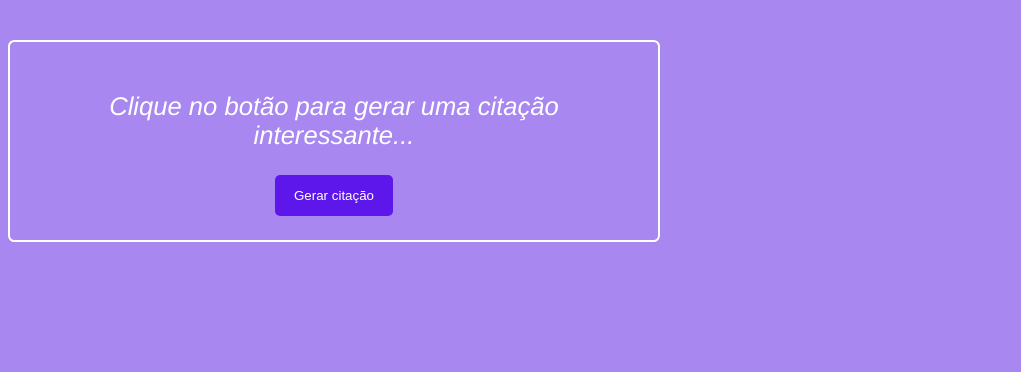
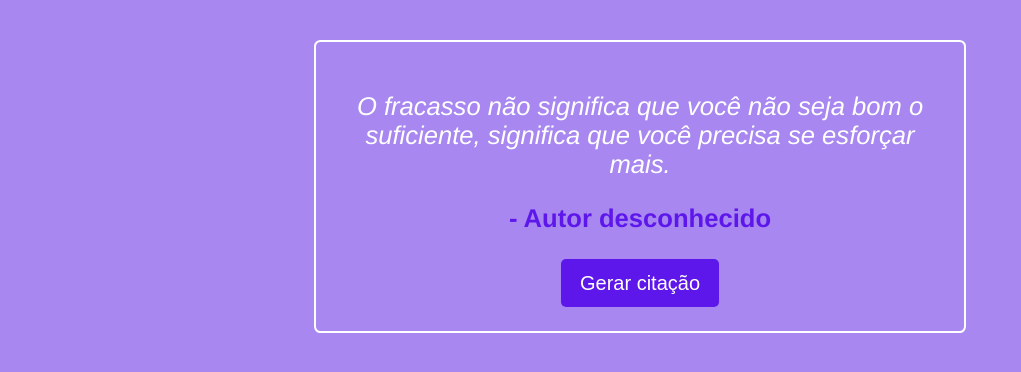
Before and after one commit to malinhodev/citacoes, a plain HTML site: page index.html in a window 1280 px wide. Both pictures are taken after a click on the button "Gerar citação". Shown: the whole page, without its empty margins (0-1021 px from the left). Drawn offline with Linux system fonts and the light colour scheme.

Commit message:
algoritimo dos dados mokados mvp da aplicação completa

```diff
--- a/index.html
+++ b/index.html
@@ -5,7 +5,9 @@
     <meta http-equiv="X-UA-Compatible" content="IE=edge">
     <meta name="viewport" content="width=device-width, initial-scale=1.0">
     <title>Citações</title>
+    <link rel="shortcut icon" href="icotransparent.png" type="image/png">
     <link rel="stylesheet" href="styles.css">
+    <script src="script.js" defer></script>
 </head>
 <body>
     <div class="quote">
--- a/script.js
+++ b/script.js
@@ -0,0 +1,64 @@
+const quotes = [
+    {
+      quote: "A persistência é o caminho do êxito.",
+      author: "Charles Chaplin",
+    },
+    {
+      quote: "A única forma de fazer um grande trabalho é amar o que se faz.",
+      author: "Steve Jobs",
+    },
+    {
+      quote: "O sucesso é a soma de pequenos esforços repetidos dia após dia.",
+      author: "Robert Collier",
+    },
+    {
+      quote:
+        "O fracasso é a oportunidade de começar de novo, com mais experiência.",
+      author: "Henry Ford",
+    },
+    {
+      quote: "Não espere por oportunidades, crie você mesmo as suas.",
+      author: "Autor desconhecido",
+    },
+    {
+      quote:
+        "O verdadeiro sucesso não é o sucesso financeiro, mas sim o sucesso em ajudar outras pessoas.",
+      author: "Zig Ziglar",
+    },
+    {
+      quote:
+        "O sucesso não é final, o fracasso não é fatal: o que importa é ter coragem para continuar.",
+      author: "Winston Churchill",
+    },
+    {
+      quote:
+        "O sucesso consiste em ir de fracasso em fracasso sem perder o entusiasmo.",
+      author: "Winston Churchill",
+    },
+    {
+      quote: "Acredite em si próprio e todo o resto virá naturalmente.",
+      author: "Elon Musk",
+    },
+    {
+      quote:
+        "O fracasso não significa que você não seja bom o suficiente, significa que você precisa se esforçar mais.",
+      author: "Autor desconhecido",
+    },
+    {
+        quote:
+          "O homem que tem a sua casa ele fala a qualquer hora da noite!",
+        author: "Ademário (chora paixão)",
+      },
+  ]
+
+const quoteBtn = document.getElementById("quoteBtn")
+const quoteText = document.querySelector(".quote .text")
+const quoteAuthor = document.querySelector(".quote .author")
+
+function getQuote() {
+  const index = Math.floor(Math.random() * quotes.length)
+  quoteText.textContent = quotes[index].quote
+  quoteAuthor.textContent = "- " + quotes[index].author
+}
+
+quoteBtn.addEventListener("click", getQuote)
--- a/styles.css
+++ b/styles.css
@@ -1,3 +1,6 @@
+*{
+	-webkit-tap-highlight-color: rgba(0, 0, 0, 0) !important;
+}
 body{
     background-color: #a888f0;
     padding-top: 2rem;
@@ -8,6 +11,7 @@ body{
     font-size: 1.6rem;
     text-align: center;
     max-width: 600px;
+    margin: 0 auto;
     padding: 1.5rem;
     border: 2px solid #fff;
     color: #fff;
@@ -25,7 +29,8 @@ body{
 }
 
 
-.button{
+.quote .button{
+    font-size: 20px;
     background-color: #5e17eb;
     color: #fff;
     border: none;
@@ -35,6 +40,6 @@ body{
     transition: .4s;
 }
 
-.button:hover{
+.quote .button:hover{
     background-color: blue;
 }
```
Also changed, not shown: icotransparent.png (added).
